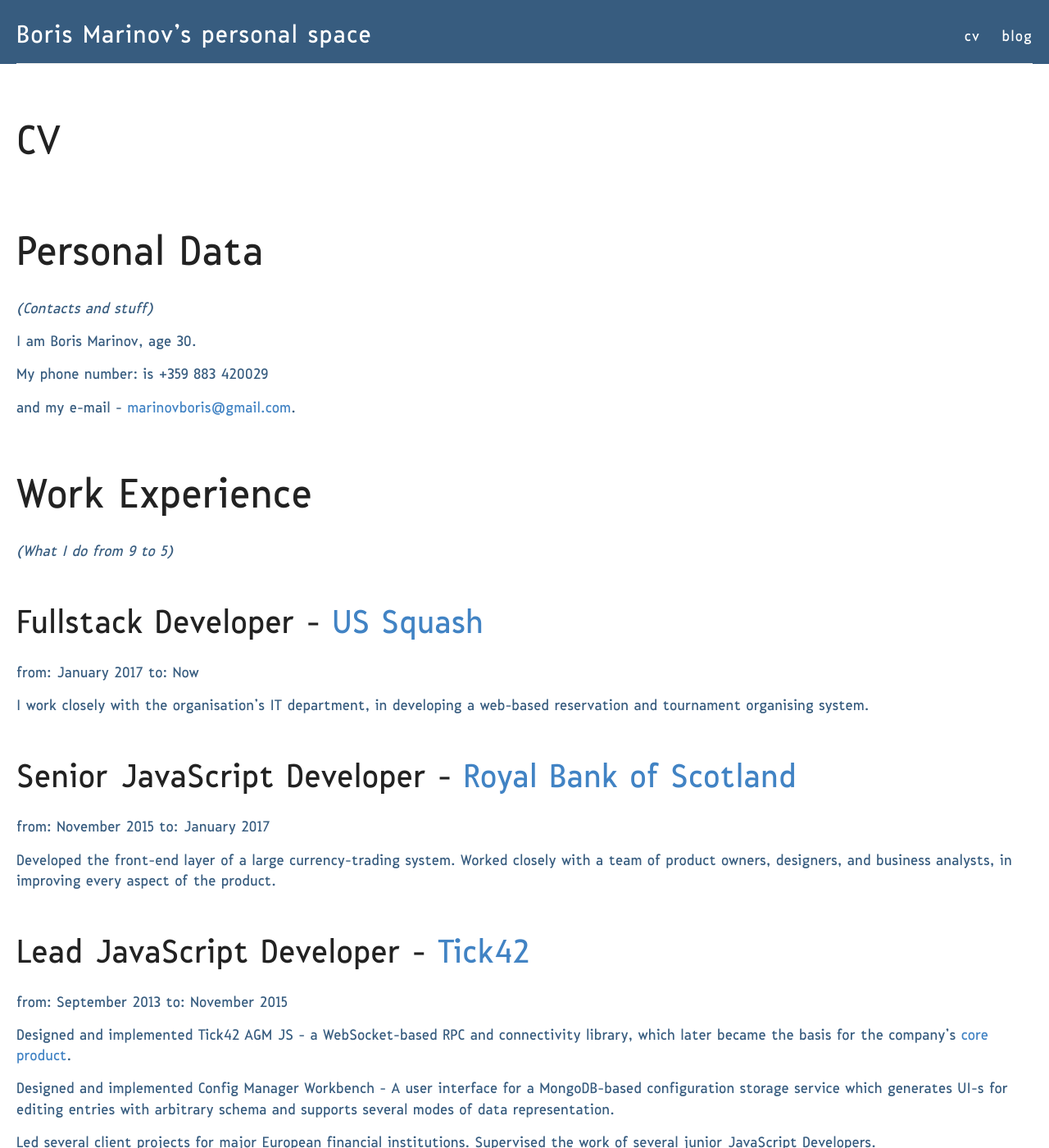
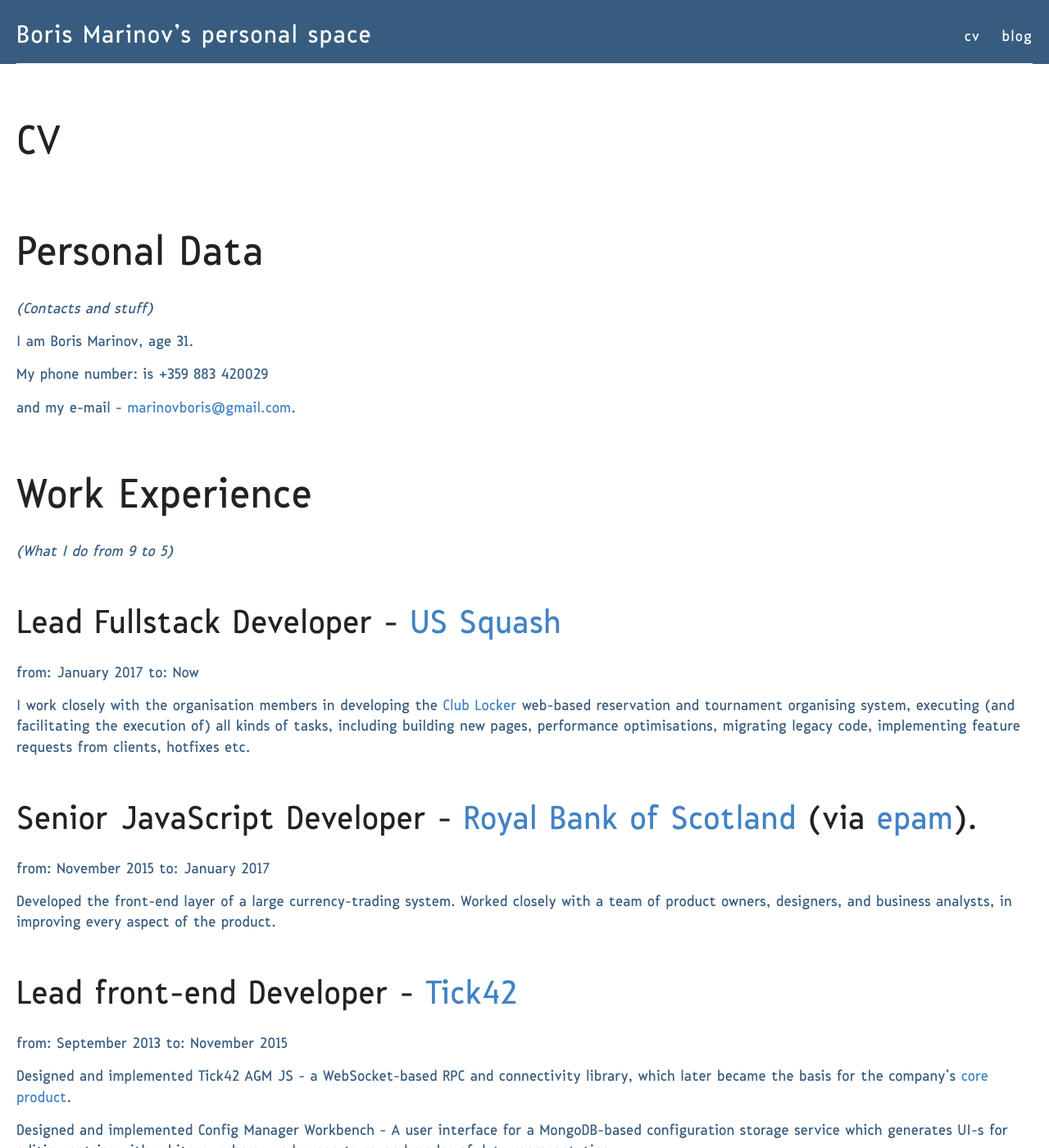
Before and after one commit to abuseofnotation/abuseofnotation.github.io, a Jekyll site: the page built from _posts/2014-3-1-cv.md, in a window 1280 px wide and 1400 px high. Shown: the whole window at 82% size. Built offline with Jekyll 4.4.1, drawn with Linux system fonts in a browser that asks for light colours; Markdown is read by kramdown in place of the engine named in the settings; some of the changed text lies outside the part shown.

Commit message:
update CV

```diff
--- a/_posts/2014-3-1-cv.md
+++ b/_posts/2014-3-1-cv.md
@@ -8,7 +8,7 @@
 ==
 *(Contacts and stuff)*
 
-I am Boris Marinov, age 30.
+I am Boris Marinov, age 31.
 
 My **phone number:** is +359 883 420029
 
@@ -19,21 +19,22 @@
 ==
 *(What I do from 9 to 5)*
 
-Fullstack Developer - [US Squash](https://www.ussquash.com/)
+Lead Fullstack Developer - [US Squash](https://www.ussquash.com/)
 --
 **from:** January 2017
 **to:** Now
 
-I work closely with the organisation's IT department, in developing a web-based reservation and tournament organising system.
+I work closely with the organisation members in developing the [Club Locker](clublocker.com) web-based reservation and tournament organising system, executing (and facilitating the execution of) all kinds of tasks, including building new pages, performance optimisations, migrating legacy code, implementing feature requests from clients, hotfixes etc.
 
-Senior JavaScript Developer - [Royal Bank of Scotland](http://personal.rbs.co.uk/)
+
+Senior JavaScript Developer - [Royal Bank of Scotland](http://personal.rbs.co.uk/) (via [epam](https://www.epam.com/)).
 --
 **from:** November 2015
 **to:** January 2017
 
 Developed the front-end layer of a large currency-trading system. Worked closely with a team of product owners, designers, and business analysts, in improving every aspect of the product.
 
-Lead JavaScript Developer - [Tick42](http://tick42.com/)
+Lead front-end Developer - [Tick42](http://tick42.com/)
 --
 **from:** September 2013
 **to:** November 2015
@@ -68,10 +69,11 @@
 Technical
 -------------------
 * Deep knowledge of the web platform.
-* Huge experience with **JavaScript**, both on the browser platform (including frameworks such as React and Angular.js) and node.js.
+* Huge experience with **JavaScript**, both on the browser platform (including frameworks like React and Angular(.js)) and node.js.
 * Intermediate **Unix** skills.
 * Intermediate **SQL** skills (I used **SQL** Server).
 * Experience with creating and maintaining software documentation, both developer-oriented (API docs, product overviews and tutorials) and user oriented (integrated tips, video tutorials).
+* Experience with layouting both web (**HTML**, and **CSS**) and print.
 
 People
 -------
```
